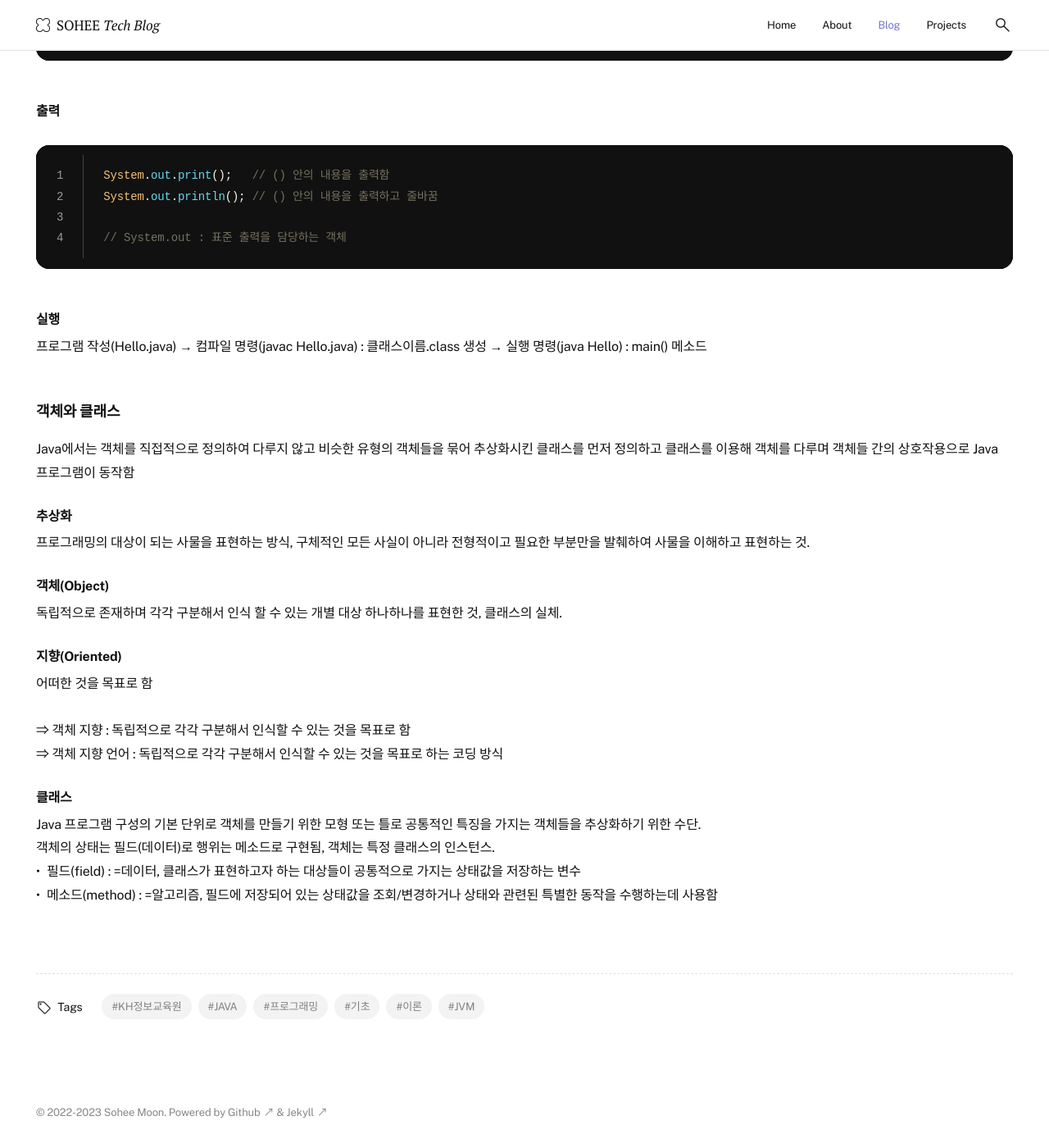
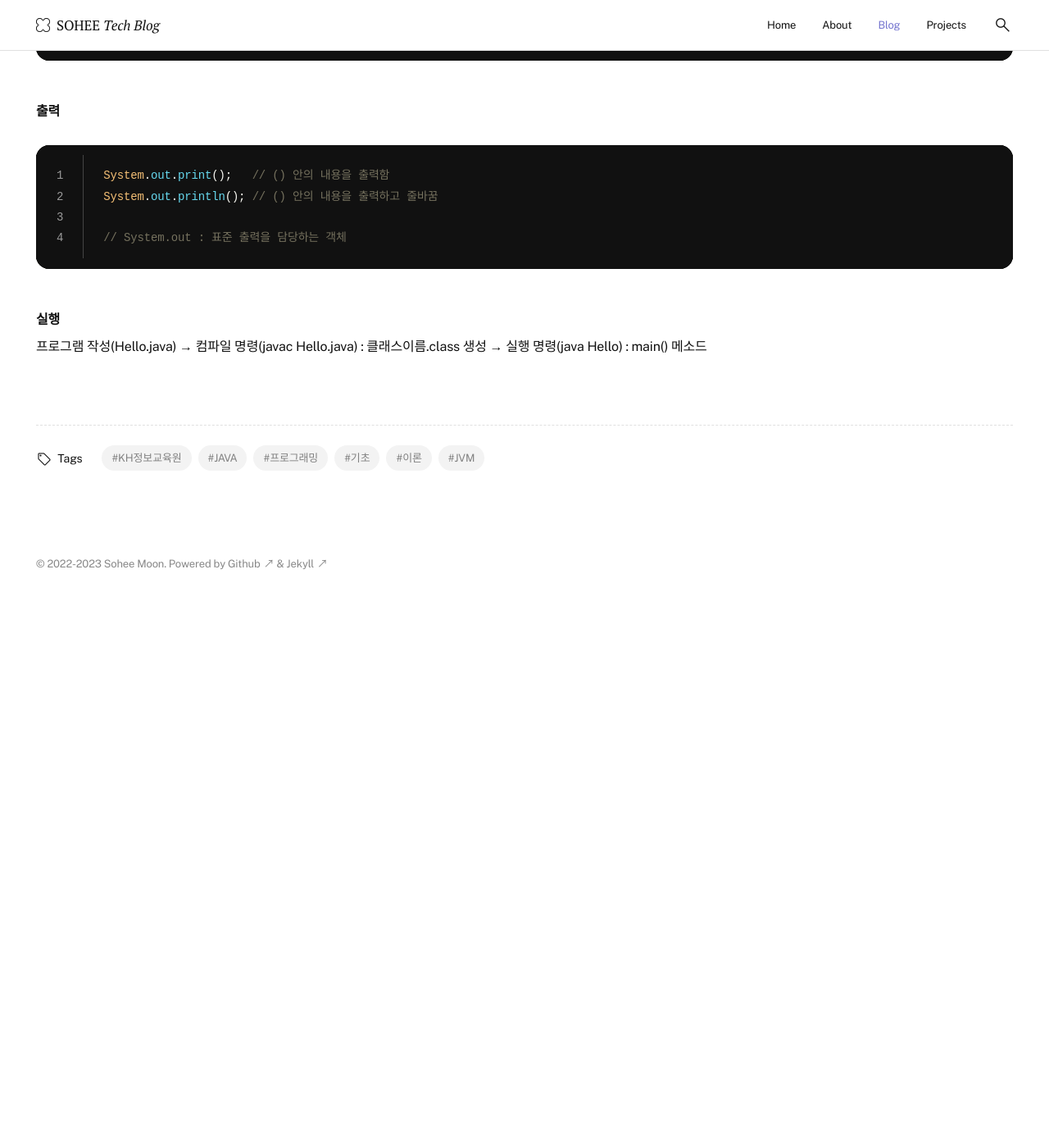
Before and after one commit to soheetech/soheetech.github.io, a Jekyll site: the page built from _posts/2023-02-25-kh-01-java-basic.md, in a window 1280 px wide and 1400 px high, scrolled down 3467 px. Shown: the whole window at 82% size. Built offline with Jekyll 4.4.1, drawn with Linux system fonts in a browser that asks for light colours; after the commit the page ends 4198 px from its top, so only the background shows below that.

Commit message:
Update 2023-02-25-kh-01-java-basic.md

```diff
--- a/_posts/2023-02-25-kh-01-java-basic.md
+++ b/_posts/2023-02-25-kh-01-java-basic.md
@@ -144,30 +144,3 @@ System.out.println(); // () 안의 내용을 출력하고 줄바꿈
 
 <h5>실행</h5>
 <div class="box">프로그램 작성(Hello.java) → 컴파일 명령(javac Hello.java) : 클래스이름.class 생성 → 실행 명령(java Hello) : main() 메소드 </div>
-
-
-<h4>객체와 클래스</h4>
-Java에서는 객체를 직접적으로 정의하여 다루지 않고 비슷한 유형의 객체들을 묶어 추상화시킨 클래스를 먼저 정의하고 클래스를 이용해 객체를 다루며 객체들 간의 상호작용으로 Java 프로그램이 동작함
-
-
-<h5>추상화</h5>
-프로그래밍의 대상이 되는 사물을 표현하는 방식, 구체적인 모든 사실이 아니라 전형적이고 필요한 부분만을 발췌하여 사물을 이해하고 표현하는 것.
-
-
-<h5>객체(Object)</h5>
-독립적으로 존재하며 각각 구분해서 인식 할 수 있는 개별 대상 하나하나를 표현한 것, 클래스의 실체.
-
-
-<h5>지향(Oriented)</h5>
-어떠한 것을 목표로 함<br /><br />
-
-⇒ 객체 지향 : 독립적으로 각각 구분해서 인식할 수 있는 것을 목표로 함<br />
-⇒ 객체 지향 언어 : 독립적으로 각각 구분해서 인식할 수 있는 것을 목표로 하는 코딩 방식
-
-
-<h5>클래스</h5>
-Java 프로그램 구성의 기본 단위로 객체를 만들기 위한 모형 또는 틀로 공통적인 특징을 가지는 객체들을 추상화하기 위한 수단.<br />
-객체의 상태는 필드(데이터)로 행위는 메소드로 구현됨, 객체는 특정 클래스의 인스턴스.<br />
-
-- 필드(field) : =데이터, 클래스가 표현하고자 하는 대상들이 공통적으로 가지는 상태값을 저장하는 변수
-- 메소드(method) : =알고리즘, 필드에 저장되어 있는 상태값을 조회/변경하거나 상태와 관련된 특별한 동작을 수행하는데 사용함
```
